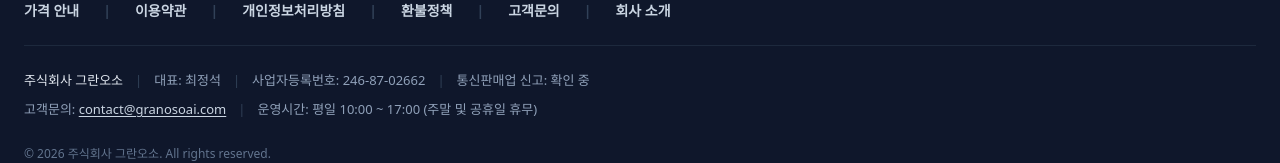
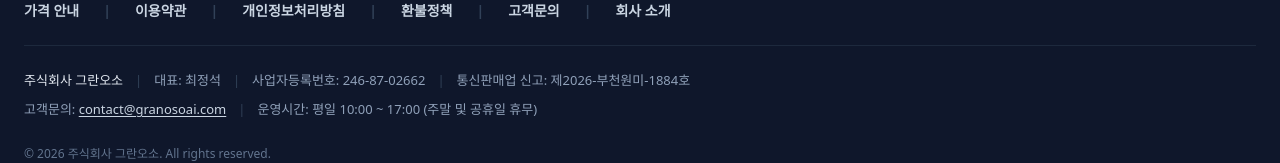
Before and after one commit to choi-jungsuk/Job-Ora, a Next.js app in the folder frontend/: page /about in a window 1280 px wide. Shown: the part 1334-1497 px from the top of the page. Built offline with nearby package versions, Linux system fonts and the light colour scheme; a web font is replaced by a local one.

Commit message:
chore: update mail order registration number

```diff
--- a/frontend/src/data/companyInfo.ts
+++ b/frontend/src/data/companyInfo.ts
@@ -19,7 +19,7 @@
   businessItem: "취업 및 스타트업 교육 및 멘토링, 응용 소프트웨어 개발·공급·운영업, 취업 및 스타트업 지원 컨설팅업 등",
   supportEmail: "contact@granosoai.com",
   operatingHours: "평일 10:00 ~ 17:00 (주말 및 공휴일 휴무)",
-  mailOrderSalesRegistration: "확인 중", // 통신판매업 신고 완료 시 번호로 교체
+  mailOrderSalesRegistration: "제2026-부천원미-1884호",
 };
 
 export interface PricingPlan {
```
